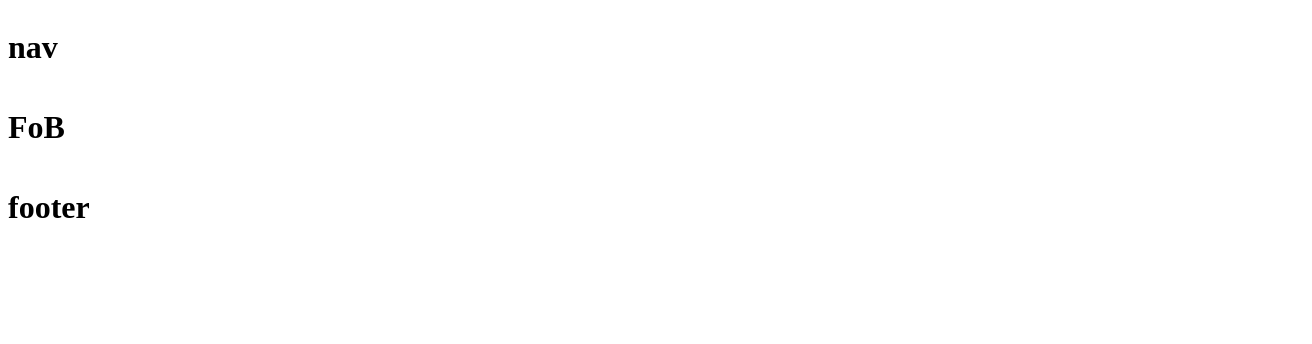
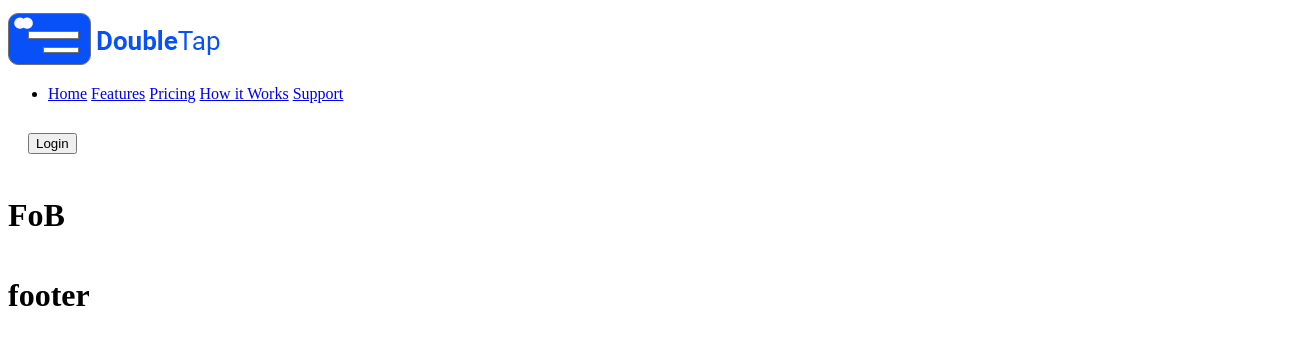
Before and after one commit to nadiahawa/CT-doubletap, a website: page views/how-it-works.html in a window 1280 px wide. Shown: the whole page, 1312 px wide, since content can reach past the window. Drawn offline with Linux system fonts and the light colour scheme.

Commit message:
navbar added

```diff
--- a/css/how-it-works.css
+++ b/css/how-it-works.css
@@ -35,3 +35,13 @@
 
   .content3 { grid-area: content3;
   }
+
+.button {
+    Style:background-color: #04AA6D;
+    color: white;
+    padding: 14px 20px;
+    margin: 8px 0;
+    border: none;
+    cursor: pointer;
+    width: 100%;
+  }
--- a/views/how-it-works.html
+++ b/views/how-it-works.html
@@ -1,5 +1,6 @@
 <!DOCTYPE html>
 <html lang="en">
+
 <head>
     <meta charset="UTF-8">
     <meta http-equiv="X-UA-Compatible" content="IE=edge">
@@ -7,16 +8,38 @@
     <title>Document</title>
     <link rel="stylesheet" href="../css/how-it-works.css">
 </head>
+
 <body>
     <div class="container">
-        <div class="nav"><h1>nav</h1></div>
-        <div class="Focus-on-Business"><h1>FoB</h1></div>
+        <div class="nav"><img src="/images/how-it-works/Logo.png">
+            <div>
+                <ul>
+                    <li class="links">
+                        <a href="http://#">Home</a>
+                        <a href="http://#">Features</a>
+                        <a href="http://#">Pricing</a>
+                        <a href="http://#">How it Works</a>
+                        <a href="http://#">Support</a>
+                    </li>
+                </ul>
+            </div>
+            <div class="button">
+                <button type="submit">Login</button>
+            </div>
+
+        </div>
+        <div class="Focus-on-Business">
+            <h1>FoB</h1>
+        </div>
         <div class="Content2"></div>
         <div class="Content1">
         </div>
-        <div class="footer"><h1>footer</h1></div>
+        <div class="footer">
+            <h1>footer</h1>
+        </div>
         <div class="content3">
         </div>
-      </div>
+    </div>
 </body>
+
 </html>
```
